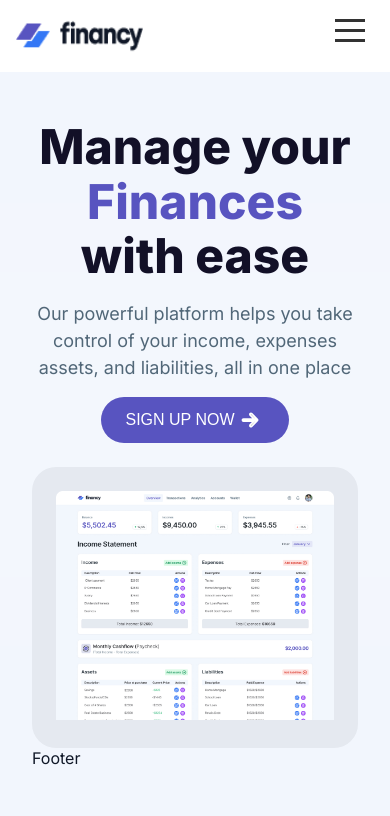
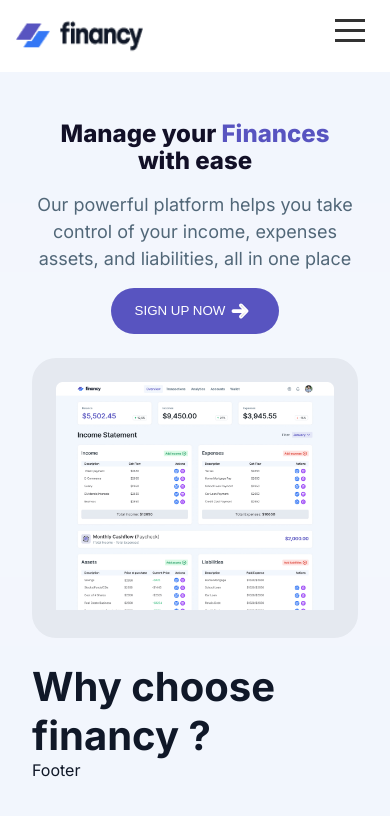
Before and after one commit to danielgen01/financy, a Next.js app: page / in a window 390 px wide. Shown: the top 816 px of the page. Built offline with nearby package versions, Linux system fonts and the light colour scheme; no server answers.

Commit message:
feat: define responsive font-sizes

```diff
--- a/src/app/components/Header/MenuItem.styles.module.css
+++ b/src/app/components/Header/MenuItem.styles.module.css
@@ -11,6 +11,7 @@
   padding: var(--spacing-sm);
   border-radius: var(--border-radius-sm);
   text-decoration: none;
+  font-size: var(--font-size-sm);
 }
 
 .StyledLabelTextActive {
--- a/src/app/components/Typography/H1/H1.styles.module.css
+++ b/src/app/components/Typography/H1/H1.styles.module.css
@@ -1,7 +1,7 @@
 .StyledH1 {
 color: var(--color-h1);
 font-weight:var(--font-weight-extrabold);
-font-size: var(--font-size-6xl);
+font-size: var(--font-size-xl);
 line-height: 114%;
 text-align: center;
 }
--- a/src/app/global.css
+++ b/src/app/global.css
@@ -1,14 +1,35 @@
 * {
   margin: 0;
   padding: 0;
+}
+
+:root {
   font-size: 16px;
 }
+
+@media (min-width: 600px) {
+  :root {
+    font-size: 18px;
+  }
+}
+
+@media (min-width: 900px) {
+  :root {
+    font-size: 20px;
+  }
+}
+
+@media (min-width: 1200px) {
+  :root {
+    font-size: 22px;
+  }
+}
+
 
 :root {
     /* fonts */
     --font-family-sans: 'Inter', sans-serif;
     --font-family-serif: 'Merriweather', serif;
-
     /* Font Weights */
     --font-weight-regular: 400;
     --font-weight-medium: 500;
@@ -102,6 +123,9 @@
     --color-white:#ffffff;
 
 
+
+
+
 }
 
 
--- a/src/app/pageTemplates/homepage/Homepage.tsx
+++ b/src/app/pageTemplates/homepage/Homepage.tsx
@@ -7,11 +7,22 @@ import React from "react";
 import styles from "./Homepage.styles.module.css";
 import { HeroSection, PreviewSection } from "./SubComponents";
 
+const BenefitSection = () => {
+  return (
+    <section
+      style={{ display: "flex", flexDirection: "column", alignItems: "center" }}
+    >
+      <h2 style={{ fontSize: "40px" }}>Why choose financy ? </h2>
+    </section>
+  );
+};
+
 const Homepage = () => {
   return (
     <div className={styles.StyledHomePageContentWrapper}>
       <HeroSection />
       <PreviewSection />
+      <BenefitSection />
     </div>
   );
 };
--- a/src/app/pageTemplates/homepage/SubComponents.tsx
+++ b/src/app/pageTemplates/homepage/SubComponents.tsx
@@ -15,7 +15,7 @@ const ArrowSvg = () => {
       viewBox="0 0 16 16"
       xmlns="http://www.w3.org/2000/svg"
       fill="#000000"
-      class="bi bi-arrow-right-short"
+      className="bi bi-arrow-right-short"
       stroke="white"
     >
       <path
@@ -33,7 +33,7 @@ export const HeroSection: React.FC = () => {
     <section className={styles.StyledHeroSection}>
       <H1>
         Manage your{" "}
-        <span className={styles.StyledHighlightedSpan}>Finances</span> <br />{" "}
+        <span className={styles.StyledHighlightedSpan}>Finances </span>
         with ease
       </H1>
       <Paragraph>
```
